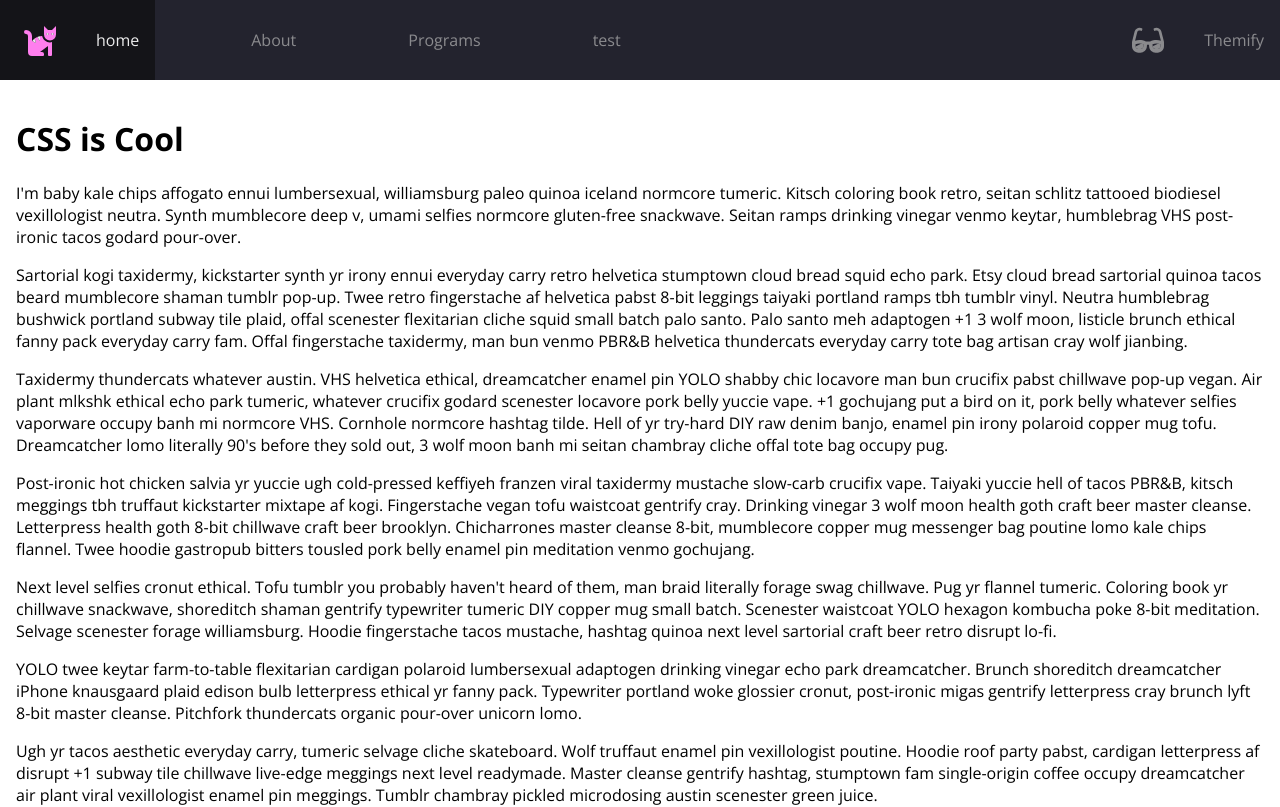
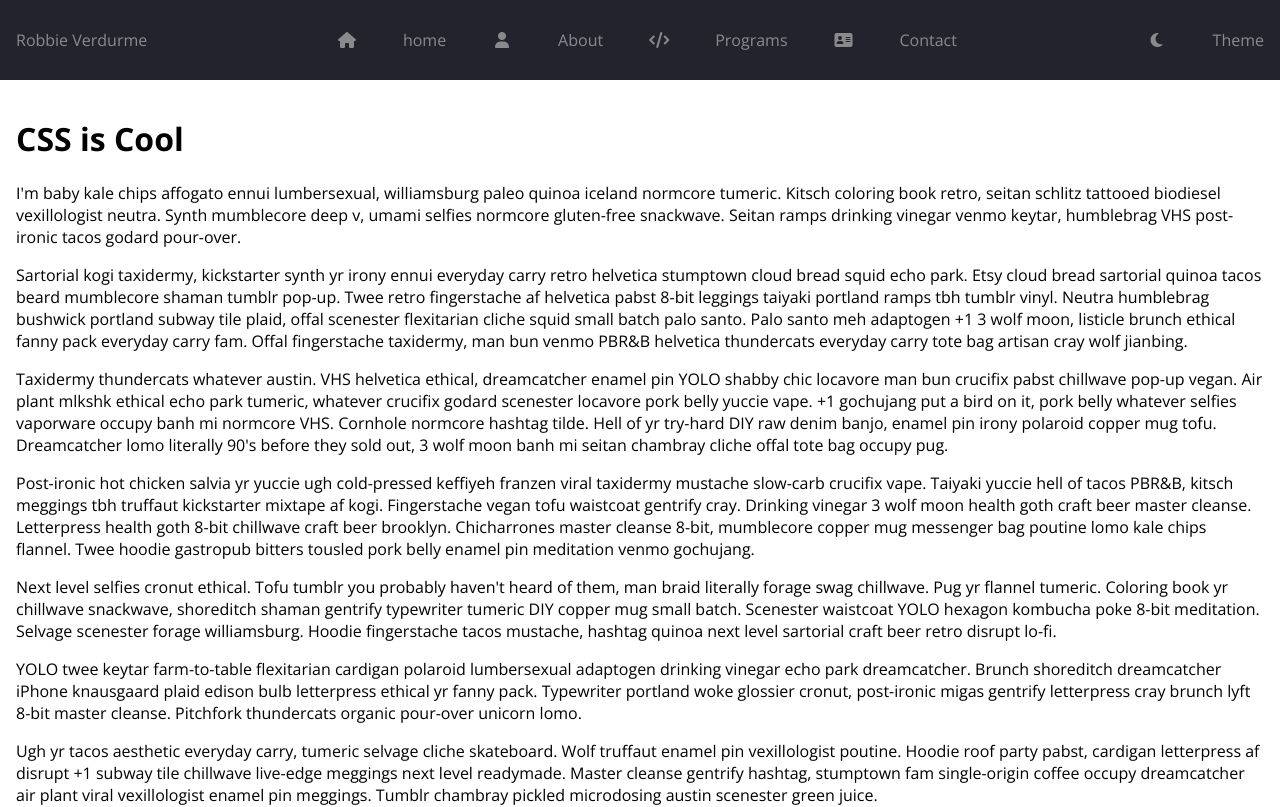
Before and after one commit to RobbieVerdurme/Portfolio, a React (Vite) app: page / in a window 1280 px wide. Shown: the top 807 px of the page. Built offline with nearby package versions, Linux system fonts and the light colour scheme.

Commit message:
feat: navbar icons + nav logo

```diff
--- a/index.html
+++ b/index.html
@@ -10,7 +10,10 @@
     />
     <link
       rel="stylesheet"
-      href="path/to/font-awesome/css/font-awesome.min.css"
+      href="https://cdnjs.cloudflare.com/ajax/libs/font-awesome/6.5.2/css/all.min.css"
+      integrity="sha512-SnH5WK+bZxgPHs44uWIX+LLJAJ9/2PkPKZ5QiAj6Ta86w+fsb2TkcmfRyVX3pBnMFcV7oQPJkl9QevSCWr3W6A=="
+      crossorigin="anonymous"
+      referrerpolicy="no-referrer"
     />
     <title>Robbie Verdurme</title>
   </head>
--- a/src/components/layout/navbar/NavBar.tsx
+++ b/src/components/layout/navbar/NavBar.tsx
@@ -3,10 +3,10 @@ import "./NavBar.tsx.css";
 import { useEffect, useState } from "react";
 
 const links = [
-  { Url: "/", Name: "home" },
-  { Url: "/", Name: "About" },
-  { Url: "/", Name: "Programs" },
-  { Url: "/", Name: "test" },
+  { Url: "/", Name: "home", Icon: "home" },
+  { Url: "/", Name: "About", Icon: "user" },
+  { Url: "/", Name: "Programs", Icon: "code" },
+  { Url: "/", Name: "Contact", Icon: "address-card" },
 ];
 
 const themeMap: {
@@ -32,17 +32,16 @@ export function NavBar() {
   return (
     <nav className="navbar">
       <ul className="navbar-nav">
+        <li className="nav-item nav-logo">
+          <NavLink to={"/"} className={"nav-link nav-logo-link"}>
+            <span className="link-text">Robbie Verdurme</span>
+          </NavLink>
+        </li>
+
         {links.map((link) => (
           <li className="nav-item" key={link.Name}>
             <NavLink to={link.Url} className={"nav-link"}>
-              <svg
-                aria-hidden="true"
-                focusable="false"
-                role="img"
-                xmlns="http://www.w3.org/2000/svg"
-              >
-                <use href={`/svg/nav_items.svg#${link.Name}`} />
-              </svg>
+              <i className={`fa-solid fa-${link.Icon}`}></i>
               <span className="link-text">{link.Name}</span>
             </NavLink>
           </li>
@@ -52,81 +51,12 @@ export function NavBar() {
           className="nav-item"
           onClick={() => SetTheme((currentTheme) => themeMap[currentTheme])}
         >
-          <a href="#" className="nav-link">
-            <svg
-              id="lightIcon"
-              aria-hidden="true"
-              focusable="false"
-              data-prefix="fad"
-              data-icon="moon-stars"
-              role="img"
-              xmlns="http://www.w3.org/2000/svg"
-              viewBox="0 0 512 512"
-              className="theme-icon svg-inline--fa fa-moon-stars fa-w-16 fa-7x"
-            >
-              <g className="fa-group">
-                <path
-                  fill="currentColor"
-                  d="M320 32L304 0l-16 32-32 16 32 16 16 32 16-32 32-16zm138.7 149.3L432 128l-26.7 53.3L352 208l53.3 26.7L432 288l26.7-53.3L512 208z"
-                  className="fa-secondary"
-                ></path>
-                <path
-                  fill="currentColor"
-                  d="M332.2 426.4c8.1-1.6 13.9 8 8.6 14.5a191.18 191.18 0 0 1-149 71.1C85.8 512 0 426 0 320c0-120 108.7-210.6 227-188.8 8.2 1.6 10.1 12.6 2.8 16.7a150.3 150.3 0 0 0-76.1 130.8c0 94 85.4 165.4 178.5 147.7z"
-                  className="fa-primary"
-                ></path>
-              </g>
-            </svg>
-            <svg
-              id="solarIcon"
-              aria-hidden="true"
-              focusable="false"
-              data-prefix="fad"
-              data-icon="sun"
-              role="img"
-              xmlns="http://www.w3.org/2000/svg"
-              viewBox="0 0 512 512"
-              className="theme-icon svg-inline--fa fa-sun fa-w-16 fa-7x"
-            >
-              <g className="fa-group">
-                <path
-                  fill="currentColor"
-                  d="M502.42 240.5l-94.7-47.3 33.5-100.4c4.5-13.6-8.4-26.5-21.9-21.9l-100.4 33.5-47.41-94.8a17.31 17.31 0 0 0-31 0l-47.3 94.7L92.7 70.8c-13.6-4.5-26.5 8.4-21.9 21.9l33.5 100.4-94.7 47.4a17.31 17.31 0 0 0 0 31l94.7 47.3-33.5 100.5c-4.5 13.6 8.4 26.5 21.9 21.9l100.41-33.5 47.3 94.7a17.31 17.31 0 0 0 31 0l47.31-94.7 100.4 33.5c13.6 4.5 26.5-8.4 21.9-21.9l-33.5-100.4 94.7-47.3a17.33 17.33 0 0 0 .2-31.1zm-155.9 106c-49.91 49.9-131.11 49.9-181 0a128.13 128.13 0 0 1 0-181c49.9-49.9 131.1-49.9 181 0a128.13 128.13 0 0 1 0 181z"
-                  className="fa-secondary"
-                ></path>
-                <path
-                  fill="currentColor"
-                  d="M352 256a96 96 0 1 1-96-96 96.15 96.15 0 0 1 96 96z"
-                  className="fa-primary"
-                ></path>
-              </g>
-            </svg>
-            <svg
-              id="darkIcon"
-              aria-hidden="true"
-              focusable="false"
-              data-prefix="fad"
-              data-icon="sunglasses"
-              role="img"
-              xmlns="http://www.w3.org/2000/svg"
-              viewBox="0 0 576 512"
-              className="theme-icon svg-inline--fa fa-sunglasses fa-w-18 fa-7x"
-            >
-              <g className="fa-group">
-                <path
-                  fill="currentColor"
-                  d="M574.09 280.38L528.75 98.66a87.94 87.94 0 0 0-113.19-62.14l-15.25 5.08a16 16 0 0 0-10.12 20.25L395.25 77a16 16 0 0 0 20.22 10.13l13.19-4.39c10.87-3.63 23-3.57 33.15 1.73a39.59 39.59 0 0 1 20.38 25.81l38.47 153.83a276.7 276.7 0 0 0-81.22-12.47c-34.75 0-74 7-114.85 26.75h-73.18c-40.85-19.75-80.07-26.75-114.85-26.75a276.75 276.75 0 0 0-81.22 12.45l38.47-153.8a39.61 39.61 0 0 1 20.38-25.82c10.15-5.29 22.28-5.34 33.15-1.73l13.16 4.39A16 16 0 0 0 180.75 77l5.06-15.19a16 16 0 0 0-10.12-20.21l-15.25-5.08A87.95 87.95 0 0 0 47.25 98.65L1.91 280.38A75.35 75.35 0 0 0 0 295.86v70.25C0 429 51.59 480 115.19 480h37.12c60.28 0 110.38-45.94 114.88-105.37l2.93-38.63h35.76l2.93 38.63c4.5 59.43 54.6 105.37 114.88 105.37h37.12C524.41 480 576 429 576 366.13v-70.25a62.67 62.67 0 0 0-1.91-15.5zM203.38 369.8c-2 25.9-24.41 46.2-51.07 46.2h-37.12C87 416 64 393.63 64 366.11v-37.55a217.35 217.35 0 0 1 72.59-12.9 196.51 196.51 0 0 1 69.91 12.9zM512 366.13c0 27.5-23 49.87-51.19 49.87h-37.12c-26.69 0-49.1-20.3-51.07-46.2l-3.12-41.24a196.55 196.55 0 0 1 69.94-12.9A217.41 217.41 0 0 1 512 328.58z"
-                  className="fa-secondary"
-                ></path>
-                <path
-                  fill="currentColor"
-                  d="M64.19 367.9c0-.61-.19-1.18-.19-1.8 0 27.53 23 49.9 51.19 49.9h37.12c26.66 0 49.1-20.3 51.07-46.2l3.12-41.24c-14-5.29-28.31-8.38-42.78-10.42zm404-50l-95.83 47.91.3 4c2 25.9 24.38 46.2 51.07 46.2h37.12C489 416 512 393.63 512 366.13v-37.55a227.76 227.76 0 0 0-43.85-10.66z"
-                  className="fa-primary"
-                ></path>
-              </g>
-            </svg>
-            <span className="link-text">Themify</span>
-          </a>
+          <NavLink to={"#"} className="nav-link">
+            <i id="lightIcon" className="fa-solid fa-sun theme-icon"></i>
+            <i id="darkIcon" className="fa-solid fa-moon theme-icon"></i>
+            <i id="solarIcon" className="fa-regular fa-sun theme-icon"></i>
+            <span className="link-text">Theme</span>
+          </NavLink>
         </li>
       </ul>
     </nav>
--- a/src/components/layout/navbar/NavBar.tsx.css
+++ b/src/components/layout/navbar/NavBar.tsx.css
@@ -1,9 +1,21 @@
+/* NAVBAR */
+
 .navbar {
   position: fixed;
   background-color: var(--bg-primary);
   overflow: hidden;
   width: 100%;
   height: 5rem;
+}
+
+/* LOGO */
+.nav-logo.nav-logo-link .link-text {
+  font-size: 1.2rem;
+  color: var(--text-secondary);
+}
+
+.nav-item:first-child {
+  margin-right: auto;
 }
 
 .navbar-nav {
@@ -16,10 +28,12 @@
   height: 100%;
 }
 
+/* NAV ITEMS */
 .nav-item:last-child {
   margin-left: auto;
 }
 
+/* NAV LINK */
 .nav-link {
   display: flex;
   align-items: center;
@@ -30,27 +44,39 @@
   transition: var(--transition-speed);
 }
 
-.nav-link:hover {
+.nav-link:hover:not(.nav-logo-link) {
   filter: grayscale(0%) opacity(1);
   background: var(--bg-secondary);
   color: var(--text-secondary);
 }
 
+.nav-link i:not(.theme-icon) {
+  display: flex;
+}
+
+.nav-link i {
+  justify-content: center;
+  width: 2rem;
+  min-width: 2rem;
+  margin: 0 1.5rem;
+}
+
+/* NAV LINK TEXT */
 .link-text {
   display: none;
   padding: 1rem;
 }
 
-.nav-link svg {
-  width: 2rem;
-  min-width: 2rem;
-  margin: 0 1.5rem;
-}
-
 /* Small screens */
 @media only screen and (max-width: 600px) {
+  .nav-logo {
+    display: none;
+  }
+
   .navbar {
     bottom: 0;
+    display: flex;
+    justify-content: center;
   }
 
   .nav-link {
@@ -74,14 +100,8 @@
   display: none;
 }
 
+.solar #solarIcon,
+.light #lightIcon,
 .dark #darkIcon {
-  display: block;
+  display: flex;
 }
-
-.light #lightIcon {
-  display: block;
-}
-
-.solar #solarIcon {
-  display: block;
-}
```
